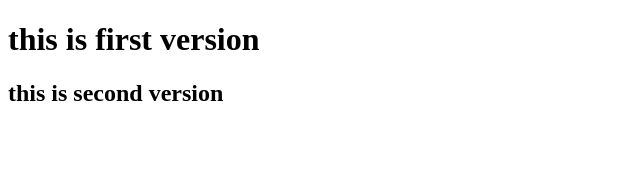
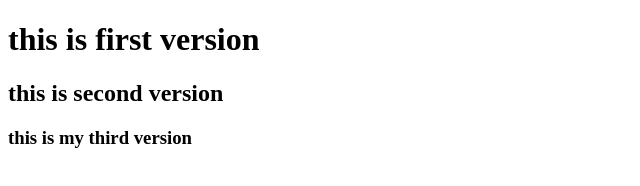
Before and after one commit to Gulshan439/githubsubject, a plain HTML site: page index.html in a window 1280 px wide. Shown: the whole page, without its empty margins (0-640 px from the left). Drawn offline with Linux system fonts and the light colour scheme.

Commit message:
Add third version heading to index.html

```diff
--- a/index.html
+++ b/index.html
@@ -7,7 +7,7 @@
 </head>
 <h1>this is first version</h1>
 <h2>this is second version<h2>
-
+<h3>this is my third version</h3>
 
 
 <body>
```
